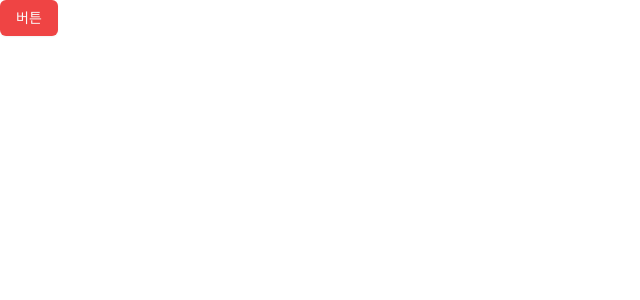
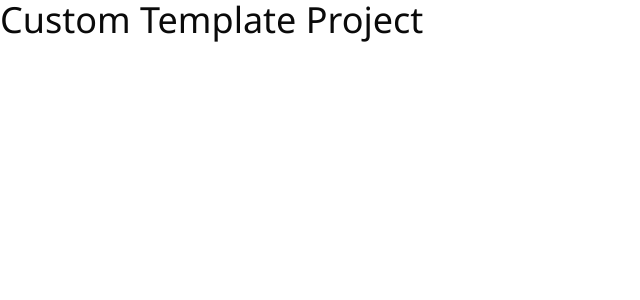
Before and after one commit to doooss/next-template-tailwindcss, a Next.js app: page / in a window 1280 px wide. Shown: the top 300 px of the page, without its empty margins (0-640 px from the left). Built offline with nearby package versions, Linux system fonts and the light colour scheme.

Commit message:
remove: 테스트로 생성한 radix 제거

```diff
--- a/app/page.tsx
+++ b/app/page.tsx
@@ -1,9 +1,7 @@
-import { Button } from '@/components/ui/button';
-
 const Page = () => {
     return (
         <>
-            <Button variant={'destructive'}>버튼</Button>
+            <h1>Custom Template Project</h1>
         </>
     );
 };
--- a/package.json
+++ b/package.json
@@ -13,8 +13,6 @@
     "gen": "ps-gen"
   },
   "dependencies": {
-    "@radix-ui/react-icons": "^1.3.0",
-    "@radix-ui/react-slot": "^1.0.2",
     "class-variance-authority": "^0.7.0",
     "clsx": "^2.0.0",
     "next": "^13.4.19",
--- a/src/components/ui/button.tsx
+++ /dev/null
@@ -1,57 +0,0 @@
-import * as React from "react"
-import { Slot } from "@radix-ui/react-slot"
-import { cva, type VariantProps } from "class-variance-authority"
-
-import { cn } from "@/lib/utils"
-
-const buttonVariants = cva(
-  "inline-flex items-center justify-center rounded-md text-sm font-medium transition-colors focus-visible:outline-none focus-visible:ring-1 focus-visible:ring-ring disabled:pointer-events-none disabled:opacity-50",
-  {
-    variants: {
-      variant: {
-        default:
-          "bg-primary text-primary-foreground shadow hover:bg-primary/90",
-        destructive:
-          "bg-destructive text-destructive-foreground shadow-sm hover:bg-destructive/90",
-        outline:
-          "border border-input bg-transparent shadow-sm hover:bg-accent hover:text-accent-foreground",
-        secondary:
-          "bg-secondary text-secondary-foreground shadow-sm hover:bg-secondary/80",
-        ghost: "hover:bg-accent hover:text-accent-foreground",
-        link: "text-primary underline-offset-4 hover:underline",
-      },
-      size: {
-        default: "h-9 px-4 py-2",
-        sm: "h-8 rounded-md px-3 text-xs",
-        lg: "h-10 rounded-md px-8",
-        icon: "h-9 w-9",
-      },
-    },
-    defaultVariants: {
-      variant: "default",
-      size: "default",
-    },
-  }
-)
-
-export interface ButtonProps
-  extends React.ButtonHTMLAttributes<HTMLButtonElement>,
-    VariantProps<typeof buttonVariants> {
-  asChild?: boolean
-}
-
-const Button = React.forwardRef<HTMLButtonElement, ButtonProps>(
-  ({ className, variant, size, asChild = false, ...props }, ref) => {
-    const Comp = asChild ? Slot : "button"
-    return (
-      <Comp
-        className={cn(buttonVariants({ variant, size, className }))}
-        ref={ref}
-        {...props}
-      />
-    )
-  }
-)
-Button.displayName = "Button"
-
-export { Button, buttonVariants }
--- a/src/lib/utils.ts
+++ /dev/null
@@ -1,6 +0,0 @@
-import { type ClassValue, clsx } from "clsx"
-import { twMerge } from "tailwind-merge"
-
-export function cn(...inputs: ClassValue[]) {
-  return twMerge(clsx(inputs))
-}
```
